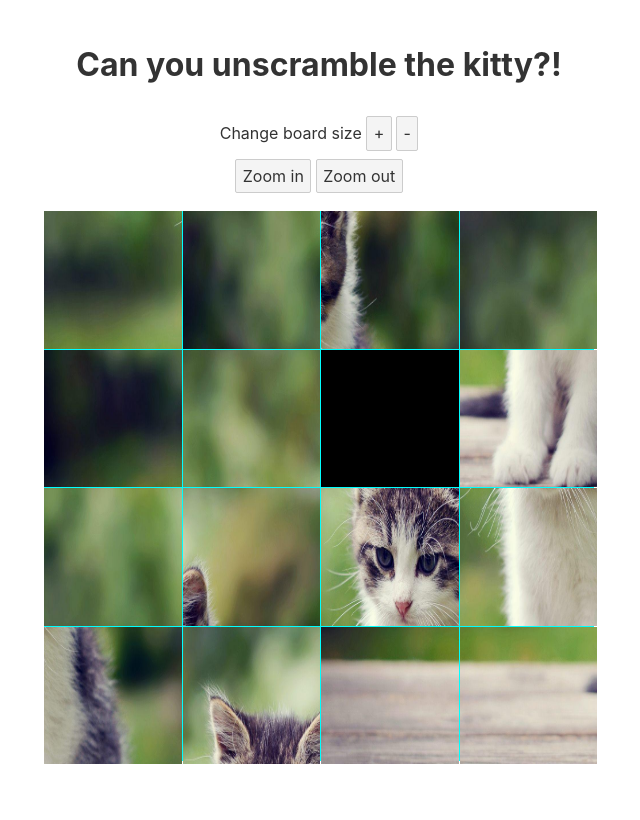
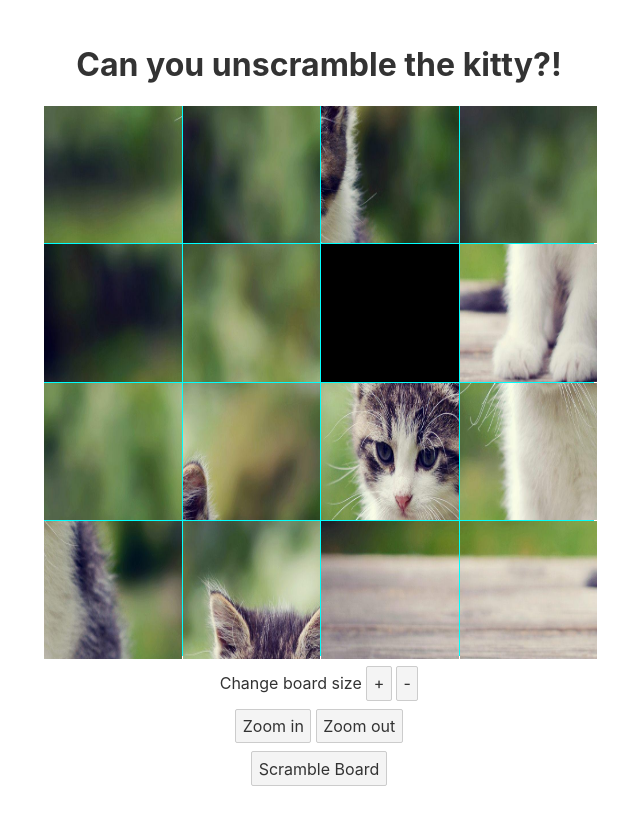
Before and after one commit to Kavikick/TilePuzzle, a Svelte app: page / in a window 1280 px wide. Shown: the whole page, without its empty margins (321-961 px from the left). Built offline with nearby package versions, Linux system fonts and the light colour scheme.

Commit message:
Board scramble

```diff
--- a/src/Components/Board.svelte
+++ b/src/Components/Board.svelte
@@ -58,13 +58,6 @@
     }
 </script>
 
-<BoardSettings
-    bind:pieces
-    bind:displaySize
-    bind:boardVisible
-    bind:boardWidth
-    {newBoard}
-/>
 <div
     class="board"
     style="grid-template-columns: {'auto '.repeat(
@@ -90,6 +83,13 @@
         {/each}
     {/if}
 </div>
+<BoardSettings
+    bind:pieces
+    bind:displaySize
+    bind:boardVisible
+    bind:boardWidth
+    {newBoard}
+/>
 
 <style>
     .board {
--- a/src/Components/BoardSettings.svelte
+++ b/src/Components/BoardSettings.svelte
@@ -28,15 +28,18 @@
     <div class="displaySize">
         <button
             on:click={() => {
-                displaySize = displaySize + 50;
+                displaySize = displaySize + 100;
             }}>Zoom in</button
         >
         <button
             on:click={() => {
-                displaySize = displaySize - 50;
+                displaySize = displaySize - 100;
             }}>Zoom out</button
         >
     </div>
+    <button on:click={() => (pieces = newBoard(boardWidth))}
+        >Scramble Board</button
+    >
 </div>
 
 <style>
```
